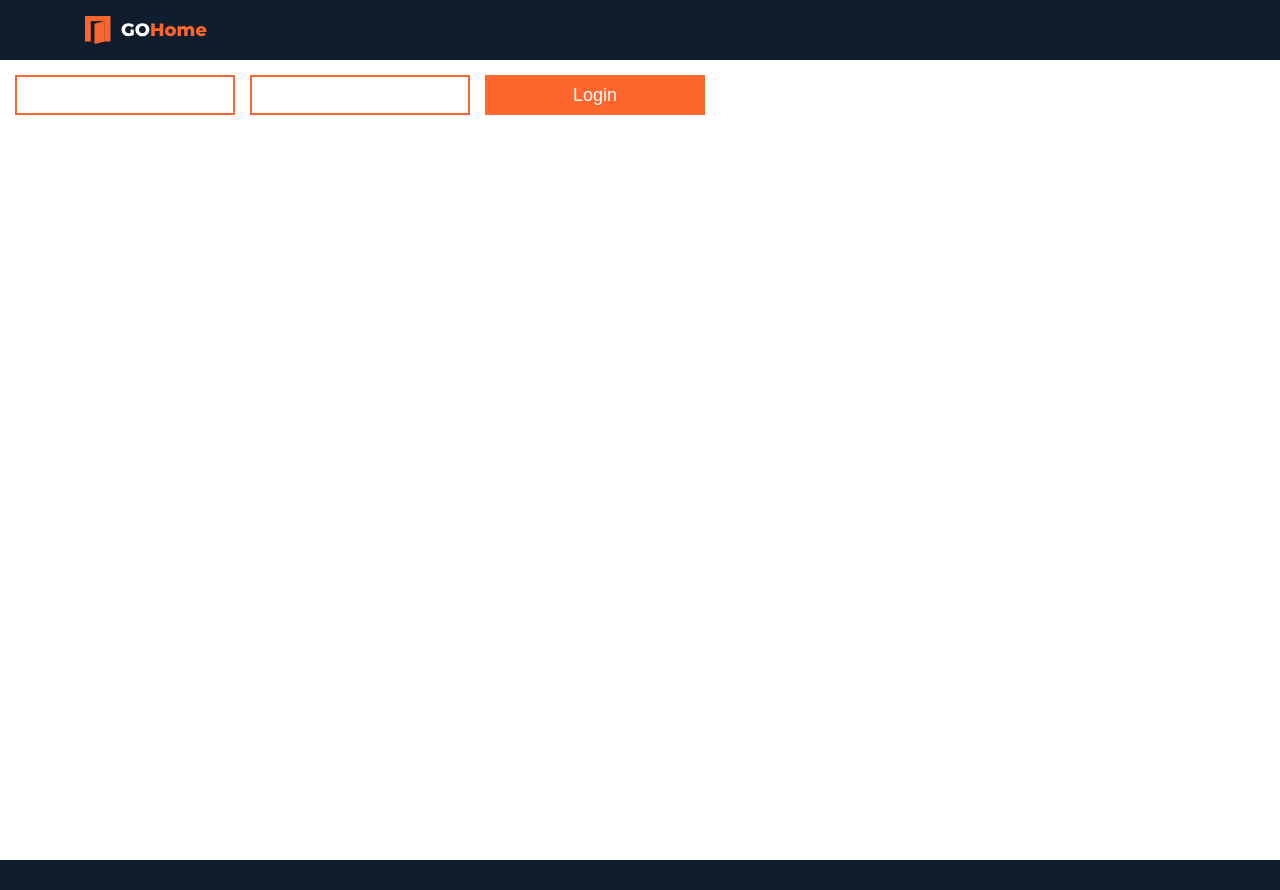
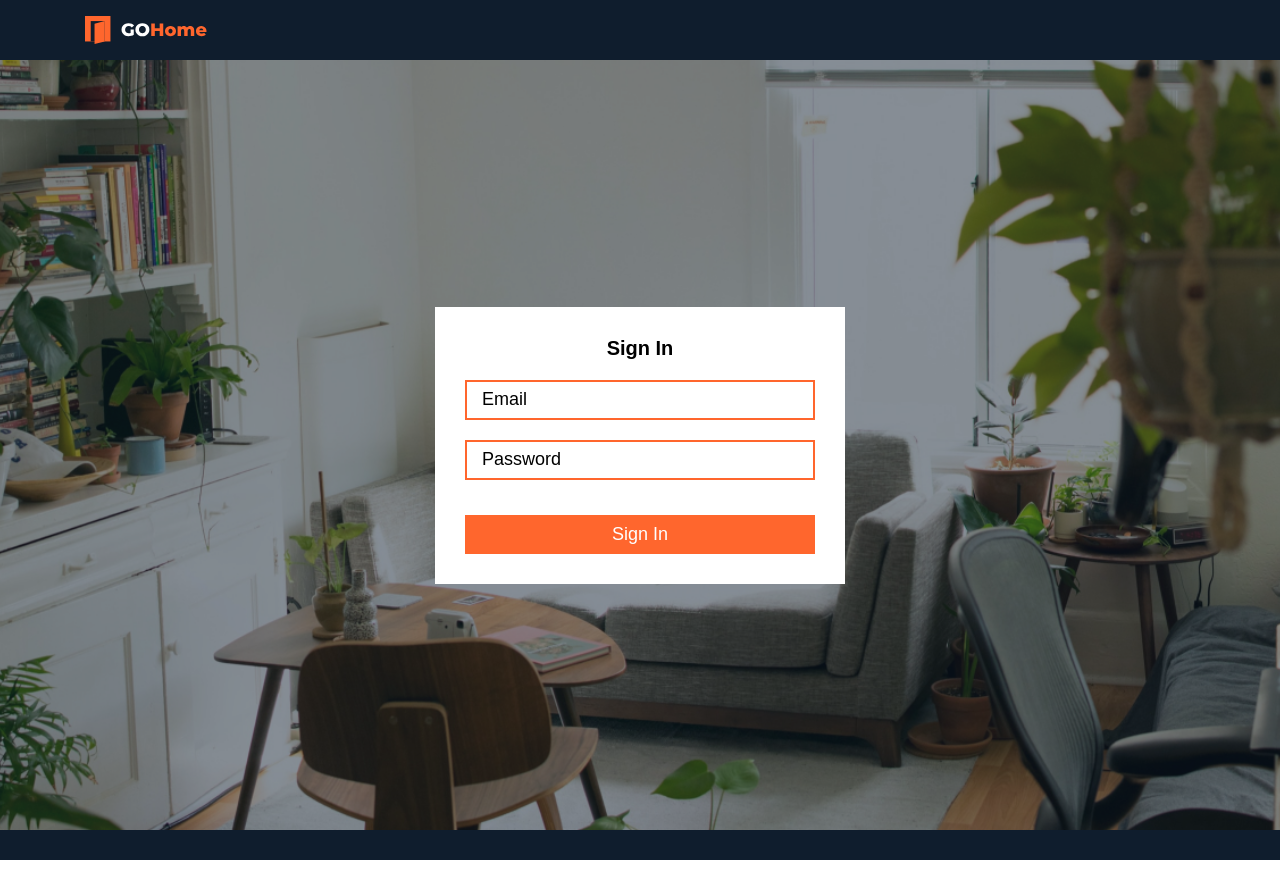
Before and after one commit to ihor-kutsenko/Apartment-Search, a Vue app: page /Apartment-Search/login in a window 1280 px wide. After the commit the page ends 860 px from the top, so only its background shows below. Built offline with nearby package versions, Linux system fonts and the light colour scheme.

Commit message:
add Sign In form

```diff
--- /dev/null
+++ b/src/components/auth/AuthContainer.vue
@@ -0,0 +1,21 @@
+<template>
+  <div class="auth-container">
+    <slot></slot>
+  </div>
+</template>
+
+<script>
+export default {
+  name: 'AuthContainer',
+};
+</script>
+
+<style lang="scss" scoped>
+@import '../../scss/index.scss';
+.auth-container {
+  padding: 30px;
+  max-width: 410px;
+  width: 100%;
+  background-color: $bg-color;
+}
+</style>
--- /dev/null
+++ b/src/components/auth/AuthSection.vue
@@ -0,0 +1,37 @@
+<template>
+  <section class="auth-section">
+    <slot></slot>
+  </section>
+</template>
+
+<script>
+export default {
+  name: 'AuthSection',
+};
+</script>
+
+<style lang="scss" scoped>
+.auth-section {
+  position: relative;
+  display: flex;
+  flex-direction: column;
+  align-items: center;
+  justify-content: center;
+  background: url('../../img/auth-bg.jpg') no-repeat;
+  background-size: cover;
+  background-position: center;
+  min-height: calc(100vh - 30px);
+  z-index: 1;
+
+  &::before {
+    content: '';
+    position: absolute;
+    top: 0;
+    left: 0;
+    right: 0;
+    bottom: 0;
+    background: rgba(15, 29, 45, 0.5);
+    z-index: -1;
+  }
+}
+</style>
--- a/src/components/customForm/CustomForm.vue
+++ b/src/components/customForm/CustomForm.vue
@@ -1,5 +1,5 @@
 <template>
-  <form v-on="$attrs" class="form">
+  <form v-on="$attrs">
     <slot></slot>
   </form>
 </template>
--- a/src/components/customInput/CustomInput.vue
+++ b/src/components/customInput/CustomInput.vue
@@ -20,7 +20,11 @@ export default {
       error: '',
     };
   },
-  inject: ['form'],
+  inject: {
+    form: {
+      default: null,
+    },
+  },
   inheritAttrs: false,
   props: {
     modelValue: String,
@@ -83,12 +87,13 @@ export default {
 @import '../../scss/index.scss';
 .wrapper-input {
   position: relative;
+  display: inline-flex;
 }
 
 .custom-input {
   padding: 8px 15px;
   height: 40px;
-  max-width: 220px;
+  /* max-width: 220px; */
   width: 100%;
   border: 2px solid $accent-color;
   font-size: 18px;
--- a/src/components/loginForm/LoginForm.vue
+++ b/src/components/loginForm/LoginForm.vue
@@ -1,30 +1,49 @@
 <template>
-  <CustomForm ref="form" @submit.prevent="handleSubmit" class="form">
-    <CustomInput v-model="formData.email" name="email" :rules="emailRules" />
+  <AuthContainer class="login">
+    <Title class="login__title">Sign In</Title>
+    <CustomForm ref="form" @submit.prevent="handleSubmit" class="login__form">
+      <CustomInput
+        v-model="formData.email"
+        placeholder="Email"
+        name="email"
+        :rules="emailRules"
+        class="login__input"
+      />
       <CustomInput
         v-model="formData.password"
+        placeholder="Password"
+        type="password"
         name="password"
         :rules="passwordRules"
+        class="login__input"
       />
-    <Button type="submit">Login</Button>
+      <Button type="submit" class="login__button">Sign In</Button>
     </CustomForm>
+  </AuthContainer>
 </template>
 
 <script>
 import CustomForm from '../customForm/CustomForm.vue';
 import CustomInput from '../customInput/CustomInput.vue';
 import Button from '../button/Button.vue';
+import AuthContainer from '../auth/AuthContainer.vue';
+import Title from '../title/Title.vue';
+
 import {
   emailValidation,
   passwordValidation,
   isRequired,
 } from '../../utils/validationRules.js';
+import { loginUser } from '../../services/auth.js';
+
 export default {
   name: 'LoginForm',
   components: {
     CustomForm,
     CustomInput,
     Button,
+    AuthContainer,
+    Title,
   },
   data() {
     return {
@@ -46,15 +65,21 @@ export default {
       return [this.rules.isRequired, this.rules.emailValidation];
     },
     passwordRules() {
-      return [this.rules.isRequired, this.rules.passwordValidation];
+      return [this.rules.isRequired];
     },
   },
   methods: {
-    handleSubmit() {
+    async handleSubmit() {
       const isFormValid = this.$refs.form.validate();
 
       if (isFormValid) {
+        try {
+          const { data } = await loginUser(this.formData);
           console.log('Form data after validation:', this.formData);
+          console.log(data);
+        } catch (error) {
+          console.log(error);
+        }
       }
     },
   },
@@ -62,9 +87,25 @@ export default {
 </script>
 
 <style lang="scss" scoped>
-.form {
+.login {
+  &__form {
     display: flex;
-  gap: 15px;
-  padding: 15px;
+    flex-direction: column;
+    gap: 20px;
+  }
+
+  &__title {
+    margin-bottom: 20px;
+    text-align: center;
+  }
+
+  &__input {
+    width: 100%;
+  }
+
+  &__button {
+    margin-top: 15px;
+    width: 100%;
+  }
 }
 </style>
--- a/src/components/logo/Logo.vue
+++ b/src/components/logo/Logo.vue
@@ -1,4 +1,6 @@
-<template><img src="../../img/logo.svg" alt="logo" /></template>
+<template>
+  <img src="../../img/logo.svg" alt="logo" width="123" height="28" />
+</template>
 
 <script>
 export default {
--- /dev/null
+++ b/src/components/title/Title.vue
@@ -0,0 +1,27 @@
+<template>
+  <component :is="tagName" class="title"> <slot></slot></component>
+</template>
+
+<script>
+export default {
+  name: 'Title',
+  props: {
+    level: {
+      type: Number,
+      default: 1,
+    },
+  },
+  computed: {
+    tagName() {
+      return `h${this.level}`;
+    },
+  },
+};
+</script>
+
+<style lang="scss" scoped>
+.title {
+  font-size: 20px;
+  font-weight: 700;
+}
+</style>
--- a/src/pages/Login.vue
+++ b/src/pages/Login.vue
@@ -1,21 +1,19 @@
 <template>
   <main class="login">
-    <LoginForm />
+    <AuthSection><LoginForm /></AuthSection>
   </main>
 </template>
 
 <script>
 import LoginForm from '../components/loginForm/LoginForm.vue';
+import AuthSection from '../components/auth/AuthSection.vue';
 export default {
   name: 'LoginPage',
   components: {
     LoginForm,
+    AuthSection,
   },
 };
 </script>
 
-<style lang="scss" scoped>
-.login {
-  height: 100vh;
-}
-</style>
+<style lang="scss" scoped></style>
--- /dev/null
+++ b/src/services/auth.js
@@ -0,0 +1,7 @@
+import axios from 'axios';
+
+axios.defaults.baseURL = 'https://apt-booking-api.herokuapp.com/';
+
+export const loginUser = payload => {
+  return axios.post('/users/login', payload);
+};
```
Also changed, not shown: src/img/auth-bg.jpg (added). Lines whose indentation alone changed are shown as unchanged.
